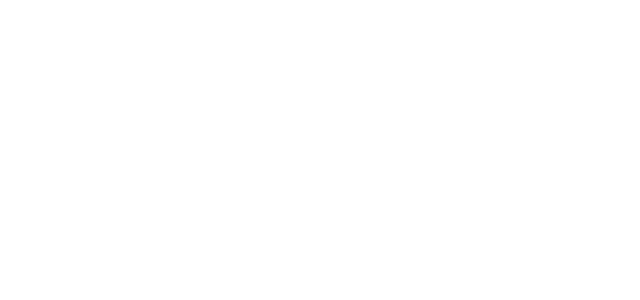
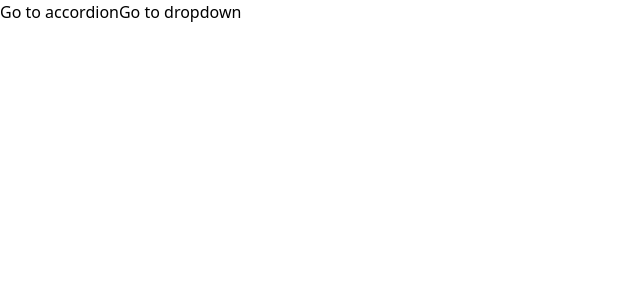
Before and after one commit to AngelIpina12/modern-react, a React (Vite) app: page / in a window 1280 px wide. Shown: the top 300 px of the page, without its empty margins (0-640 px from the left). Built offline with nearby package versions, Linux system fonts and the light colour scheme.

Commit message:
Add Link component

```diff
--- a/src/App.jsx
+++ b/src/App.jsx
@@ -1,4 +1,8 @@
+import { Link } from "./components/Link"
 
 export const App = () => {
-    return <div></div>
+    return <div>
+        <Link to="/accordion">Go to accordion</Link>
+        <Link to="/dropdown">Go to dropdown</Link>
+    </div>
 }
--- /dev/null
+++ b/src/components/Link.jsx
@@ -0,0 +1,15 @@
+import React from 'react'
+import { useContext } from 'react';
+import { NavigationContext } from '../context/navigation';
+
+export const Link = ({to, children}) => {
+    const {navigate} = useContext(NavigationContext);
+    const handleClick = (event) => {
+        event.preventDefault();
+        navigate(to)
+    }
+
+  return (
+    <a onClick={handleClick}>{children}</a>
+  )
+}
```
